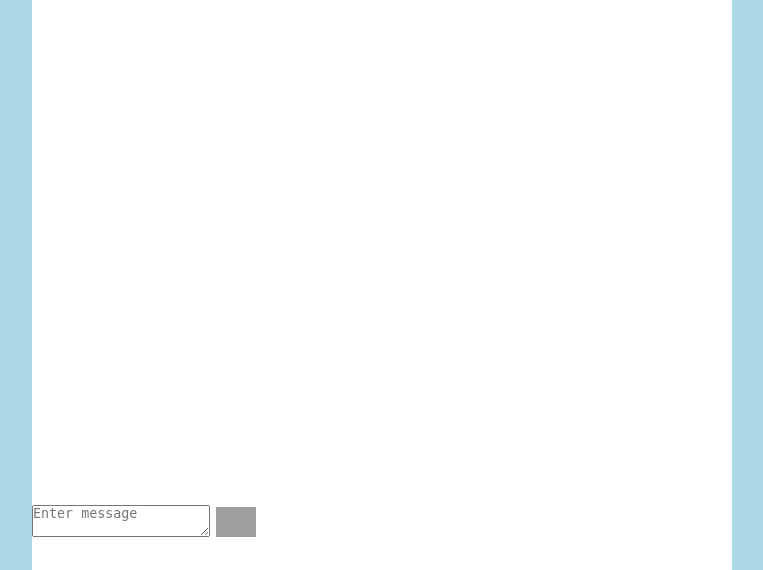
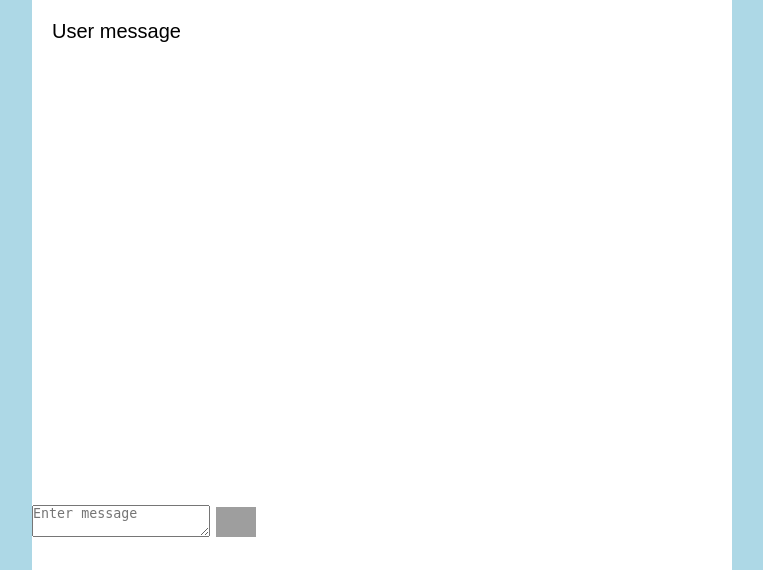
Before and after one commit to YomnaElmousalami/recipe-generator, a Flask app: page / in a window 1280 px wide. Shown: the part 431-1001 px from the top of the page, without its empty margins (48-811 px from the left). Run offline with Flask 3, Linux system fonts and the light colour scheme; grey boxes are pictures that could not be loaded.

Commit message:
start workin on user message

```diff
--- a/templates/index.html
+++ b/templates/index.html
@@ -17,7 +17,7 @@
 
 <div class = "chatbot">
 <ul class = "chatbox">
-    <li class = "begin_chat">
+    <li class = "automatic_message">
         <span id = "query" class = "logo">
             <p class = "entry_message">
                 <img src = "https://attic.sh/iiq017aushlxw6gd3e2mqziazci2" class = "icon_entry" alt = "Logo">
@@ -25,7 +25,11 @@
             </p>
         </span>
     </li>
+    <li class = "begin_chat">
+        <p>User message</p>
+    </li>
 </ul>
+
 
 <div class = "input">
     <textarea placeholder = "Enter message"></textarea>
```
